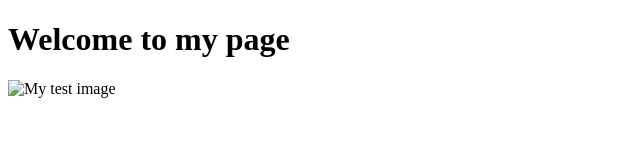
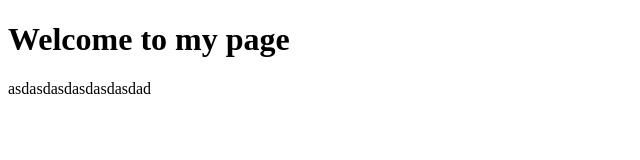
Before and after one commit to FisZzz/FisZzz.github.io, a plain HTML site: page index.html in a window 1280 px wide. Shown: the full height of the page, 0-640 px from the left. Drawn offline with Linux system fonts and the light colour scheme.

Commit message:
2nd commit

```diff
--- a/index.html
+++ b/index.html
@@ -7,6 +7,6 @@
   </head>
   <body>
     <h1>Welcome to my page</h1>
-    <img src="" alt="My test image" />
+    <p>asdasdasdasdasdasdad</p>
   </body>
 </html>
```
